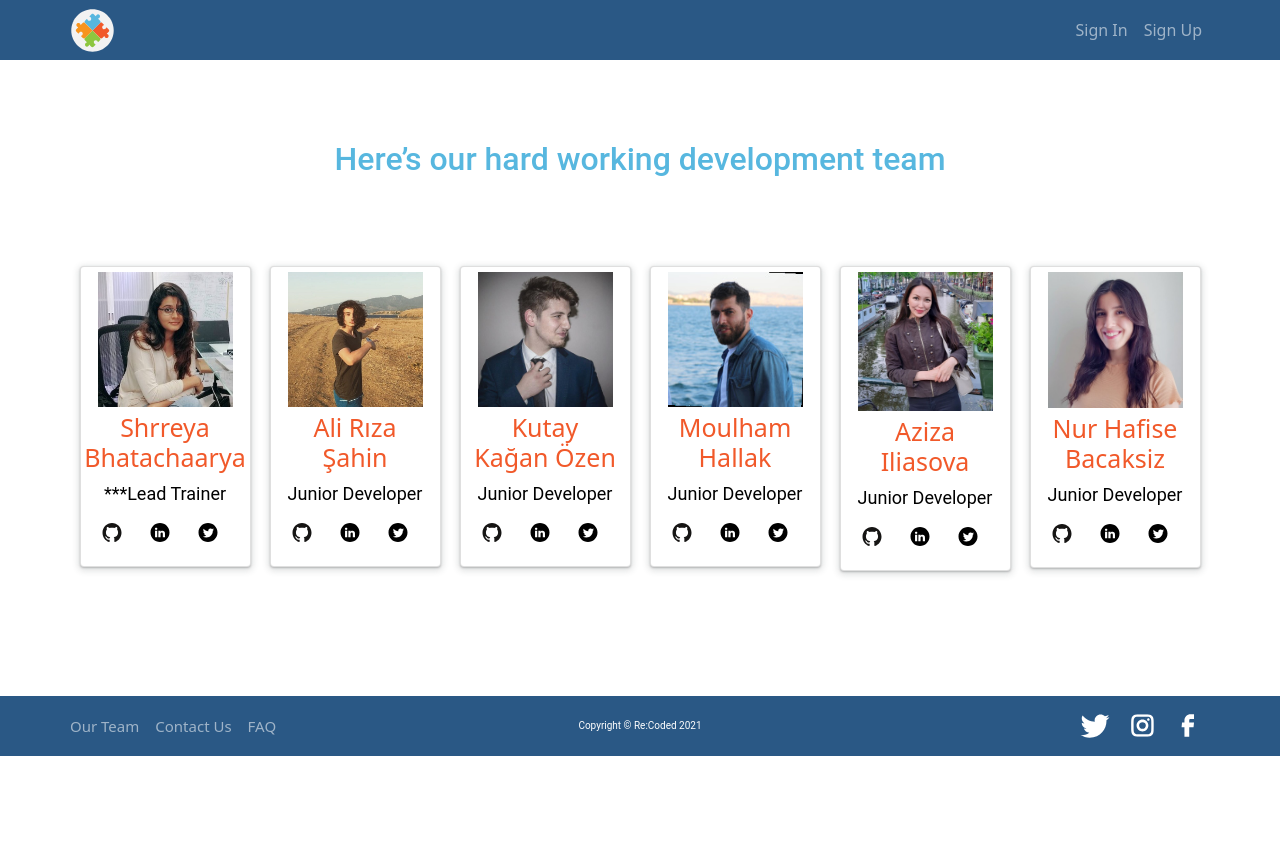
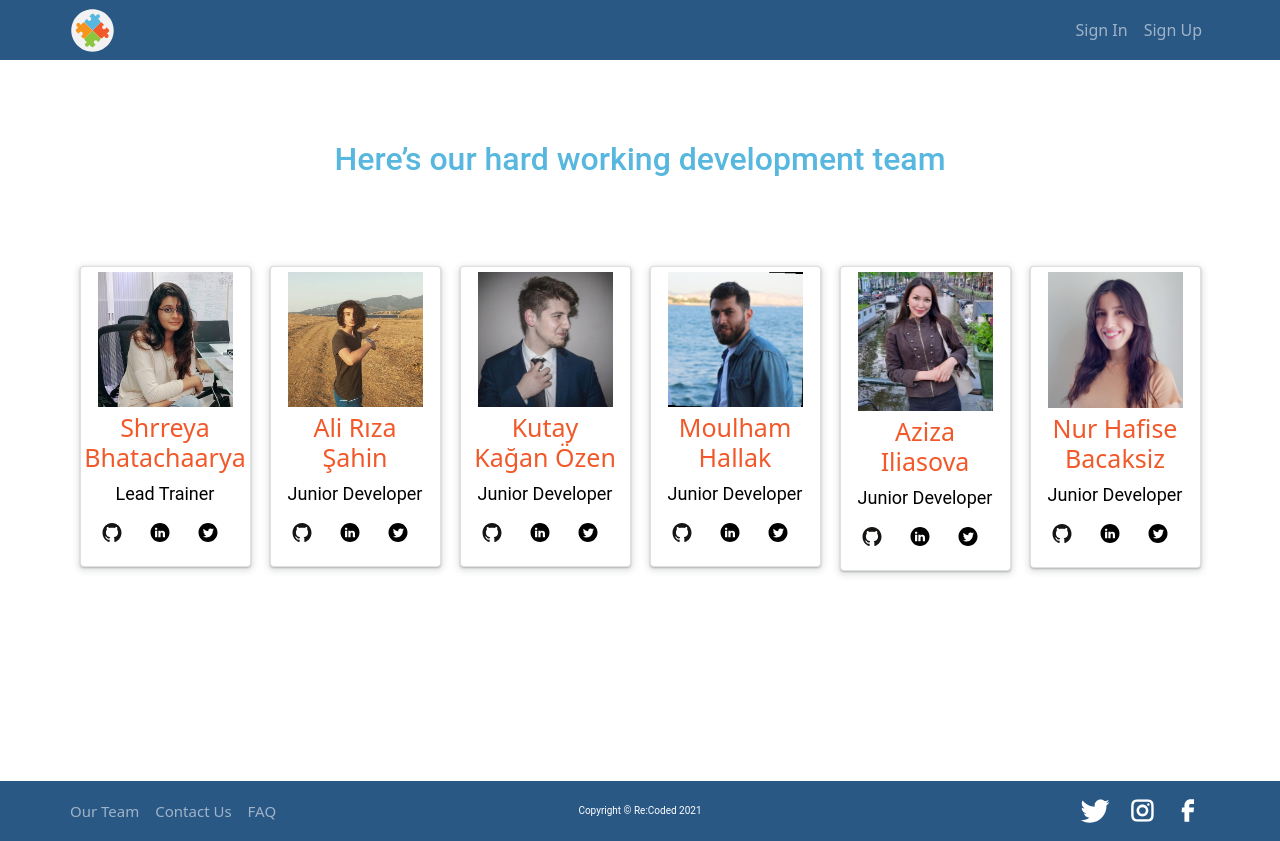
Before and after one commit to ReCoded-Org/capstone-turkey-love-thy-neighbour, a React (Create React App) app: page /our-team in a window 1280 px wide. Before the commit the page ends 800 px from the top, so only its background shows below. Built offline with nearby package versions, Linux system fonts and the light colour scheme; no server answers.

Commit message:
CAligned container

```diff
--- a/src/containers/OurTeam/index.jsx
+++ b/src/containers/OurTeam/index.jsx
@@ -23,7 +23,7 @@ function OurTeam() {
         <Card className="card d-flex flex-column align-items-center justify-content-center">
           <img src={imgShrreya} alt="img" className="img-fluid" />
           <Card.Title> Shrreya Bhatachaarya </Card.Title>
-          <p>***Lead Trainer</p>
+          <p>Lead Trainer</p>
           <Col className="social-media-logos d-flex flex-row justify-content-center">
             {" "}
             <a
--- a/src/containers/OurTeam/index.scss
+++ b/src/containers/OurTeam/index.scss
@@ -9,7 +9,7 @@ h2 {
 .ourteam-content-row {
   margin: 0 !important;
   padding-top: 80px;
-  padding-bottom: 125px;
+  padding-bottom: 210px;
   display: flex;
   justify-content: space-around;
 
```
